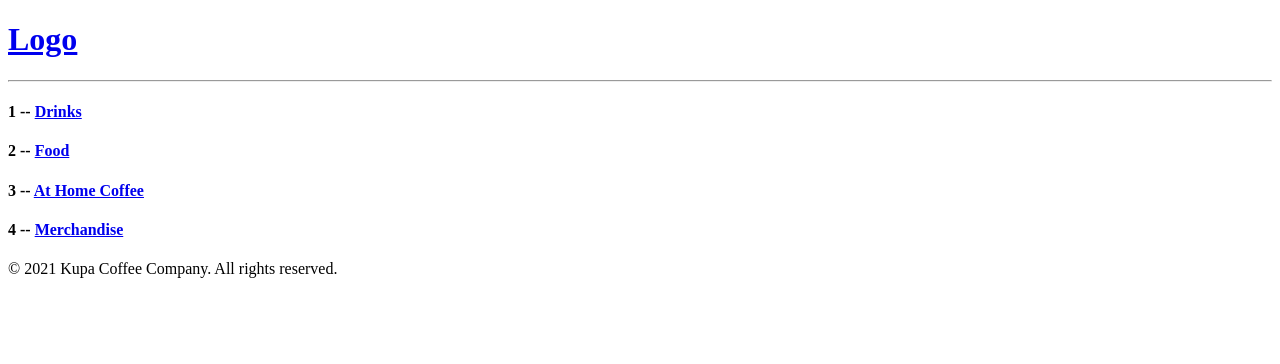
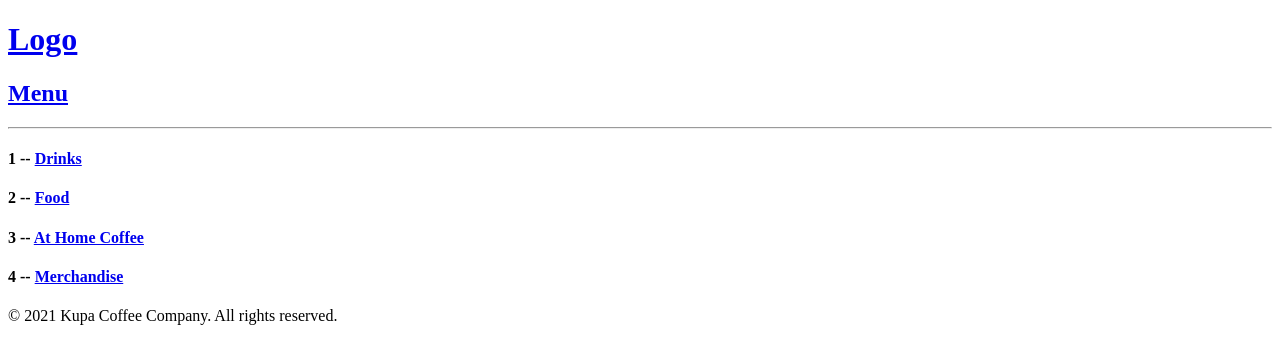
Before and after one commit to alperensamilx/KupaCoffeeCo, a Django app: page / in a window 1280 px wide. Shown: the top 364 px of the page. Run offline with Django 3.2, Linux system fonts and the light colour scheme; data comes from the database, SQL or seed files in the repository.

Commit message:
second commit

```diff
--- a/templates/navbar.html
+++ b/templates/navbar.html
@@ -1,5 +1,13 @@
-<a href="/">
-    <h1>Logo</h1>
-</a>
+<div>
+    <a href="/">
+        <h1>Logo</h1>
+    </a>
+</div>
+
+<div>
+    <a href="../base/templates/base/menu.html">
+        <h2>Menu</h2>
+    </a>
+</div>
 
 <hr>
```
